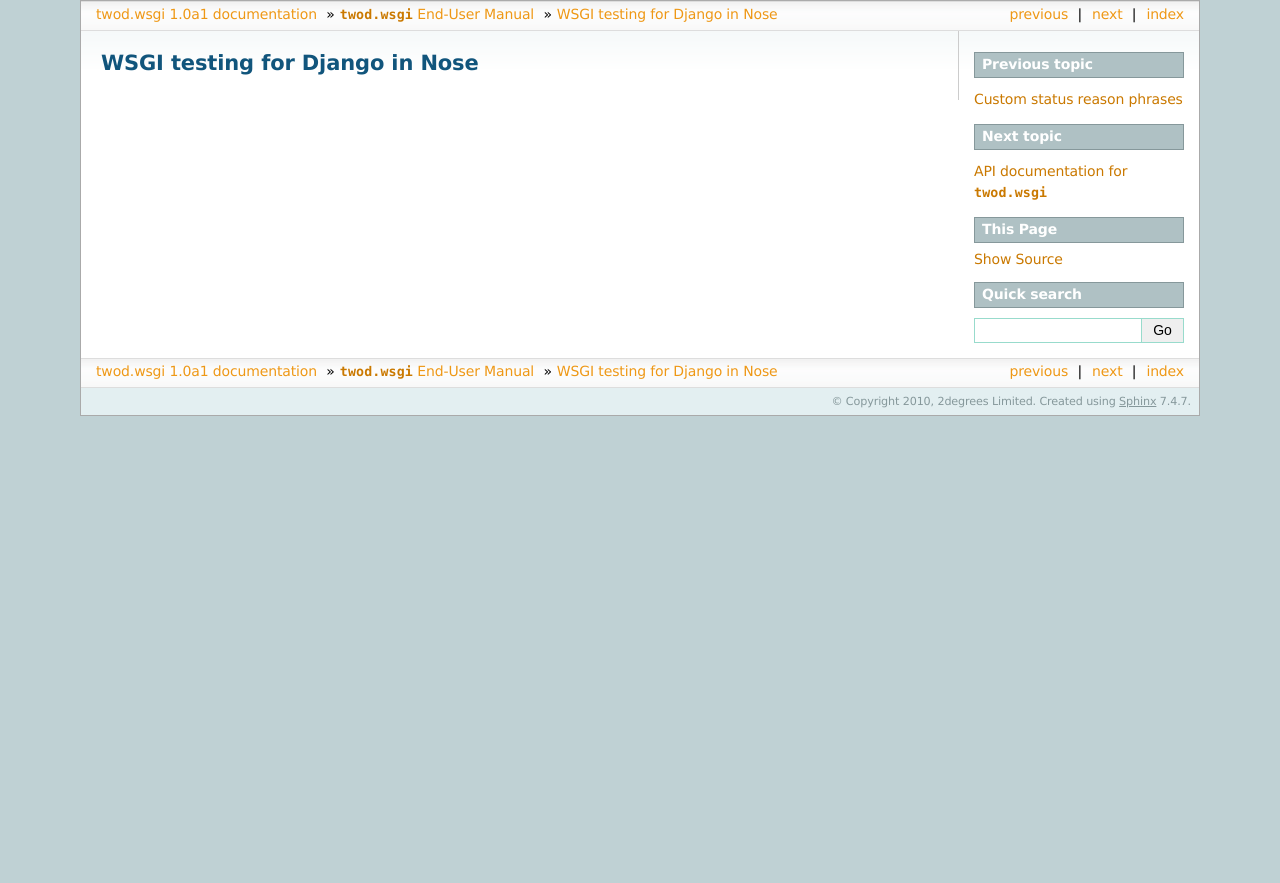
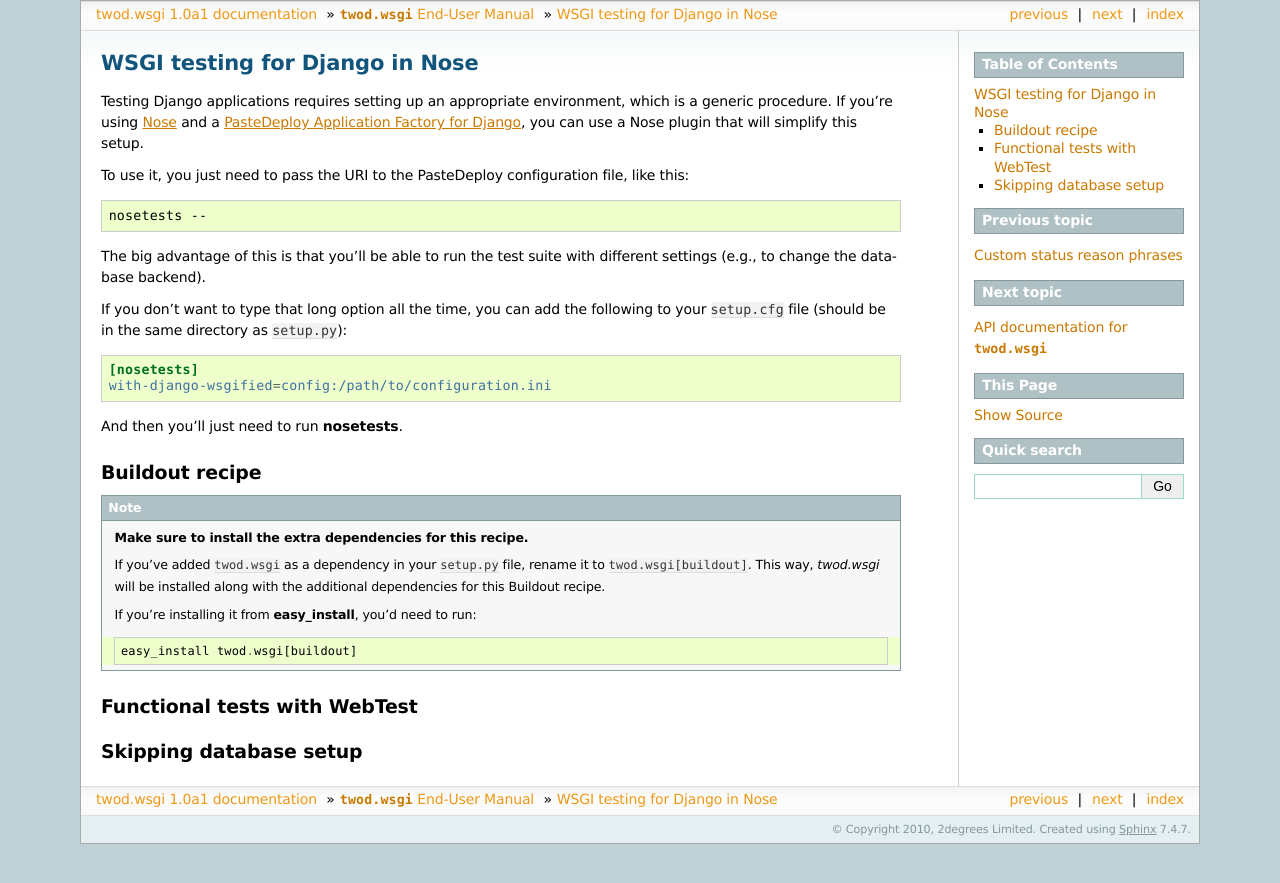
Before and after one commit to 2degrees/django-wsgi, a Sphinx documentation site: the page built from docs/source/manual/testing.rst, in a window 1280 px wide. Shown: the top 883 px of the page. Built offline with Sphinx 7.4.7, drawn with Linux system fonts in a browser that asks for light colours.

Commit message:
Added some docs on testing

```diff
--- a/docs/source/manual/testing.rst
+++ b/docs/source/manual/testing.rst
@@ -1,3 +1,53 @@
 ===============================
 WSGI testing for Django in Nose
 ===============================
+
+Testing Django applications requires setting up an appropriate environment,
+which is a generic procedure. If you're using `Nose
+<http://somethingaboutorange.com/mrl/projects/nose/>`_ and a
+:doc:`paste-factory`, you can use a Nose plugin that will simplify this setup.
+
+To use it, you just need to pass the URI to the PasteDeploy configuration file,
+like this:
+
+.. code-block:: bash
+
+    nosetests --
+
+The big advantage of this is that you'll be able to run the test suite with
+different settings (e.g., to change the database backend).
+
+If you don't want to type that long option all the time, you can add the following
+to your :file:`setup.cfg` file (should be in the same directory as
+:file:`setup.py`):
+
+.. code-block:: ini
+
+    [nosetests]
+    with-django-wsgified=config:/path/to/configuration.ini
+
+And then you'll just need to run :command:`nosetests`.
+
+
+Buildout recipe
+===============
+
+.. note::
+
+    **Make sure to install the extra dependencies for this recipe.**
+
+    If you've added ``twod.wsgi`` as a dependency in your :file:`setup.py` file,
+    rename it to ``twod.wsgi[buildout]``. This way, *twod.wsgi* will be
+    installed along with the additional dependencies for this Buildout recipe.
+
+    If you're installing it from :command:`easy_install`, you'd need to run::
+
+        easy_install twod.wsgi[buildout]
+
+
+Functional tests with WebTest
+=============================
+
+
+Skipping database setup
+=======================
```
